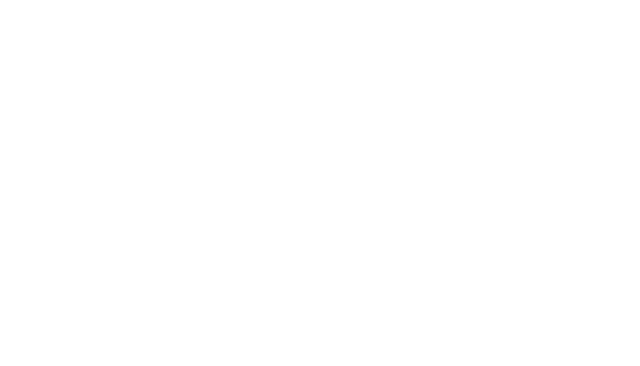
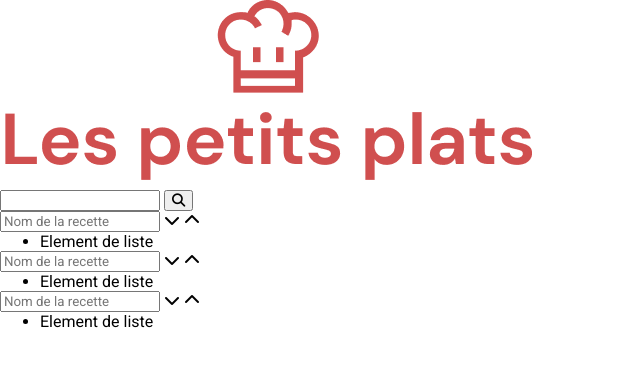
Before and after one commit to SNM07/CM_7_19052021, a website: page index.html in a window 1280 px wide. Shown: the whole page, without its empty margins (0-640 px from the left). Drawn offline with Linux system fonts and the light colour scheme.

Commit message:
Init v1-b

```diff
--- a/index.html
+++ b/index.html
@@ -1,22 +1,77 @@
 <!DOCTYPE html>
 <html lang="en">
-<head>
-    <meta charset="UTF-8">
-    <meta http-equiv="X-UA-Compatible" content="IE=edge">
-    <meta name="viewport" content="width=device-width, initial-scale=1.0">
+  <head>
+    <meta charset="UTF-8" />
+    <meta http-equiv="X-UA-Compatible" content="IE=edge" />
+    <meta name="viewport" content="width=device-width, initial-scale=1.0" />
     <title>Les petits plats</title>
     <link rel="stylesheet" href="./css/style.css" />
-</head>
-<body>
+    <script
+      src="https://kit.fontawesome.com/8c176d9289.js"
+      crossorigin="anonymous"
+    ></script>
+  </head>
+  <body>
     <header>
-
+      <a id="logoContainer" href="./">
+        <img id="logo" src="./images/Les_petits_plats-logo.png" />
+      </a>
     </header>
     <nav>
-
+      <div id="searchBarContainer">
+        <input type="search" id="site-search" />
+        <button type="submit" class="searchButton">
+          <i class="fa fa-search"></i>
+        </button>
+      </div>
+      <div id="searchFilters">
+        <div id="ingredients">
+          <label
+            id="inputTrigger--name"
+            class="inputTrigger"
+            data-status="close"
+          >
+            <input type="text" placeholder="Nom de la recette"
+            class="color--name"">
+            <i class="fas fa-chevron-down"></i>
+            <i class="fas fa-chevron-up elHidden"></i>
+            <ul>
+              <li>Element de liste</li>
+            </ul>
+          </label>
+        </div>
+        <div id="appareil">
+          <label
+            id="inputTrigger--name"
+            class="inputTrigger"
+            data-status="close"
+          >
+            <input type="text" placeholder="Nom de la recette"
+            class="color--name"">
+            <i class="fas fa-chevron-down"></i>
+            <i class="fas fa-chevron-up elHidden"></i>
+            <ul>
+              <li>Element de liste</li>
+            </ul>
+          </label>
+        </div>
+        <div id="ustensiles">
+          <label
+            id="inputTrigger--name"
+            class="inputTrigger"
+            data-status="close"
+          >
+            <input type="text" placeholder="Nom de la recette"
+            class="color--name"">
+            <i class="fas fa-chevron-down"></i>
+            <i class="fas fa-chevron-up elHidden"></i>
+            <ul>
+              <li>Element de liste</li>
+            </ul>
+          </label>
+        </div>
+      </div>
     </nav>
-    <section>
-
-    </section>
-
-</body>
+    <section></section>
+  </body>
 </html>
--- /dev/null
+++ b/sass/Base/_fondations.scss
@@ -0,0 +1,6 @@
+* {
+    font-family: 'Roboto', sans-serif;
+    width: auto;
+    margin: 0;
+    box-sizing: border-box;
+}
--- /dev/null
+++ b/sass/main.scss
@@ -0,0 +1,11 @@
+@import url('https://fonts.googleapis.com/css2?family=Roboto&display=swap');
+
+@import "./Utils/variables";
+
+@import "./Base/fondations";
+
+@import "./Components/buttons";
+
+@import "./Layout/recipeCards";
+
+@import "./Pages/accueil";
```
Also changed, not shown: css/style.css, sass/Components/_buttons.scss (added), sass/Layout/_recipeCards.scss (added), sass/Pages/_accueil.scss (added), sass/Utils/_variables.scss (added), 1 other file.
